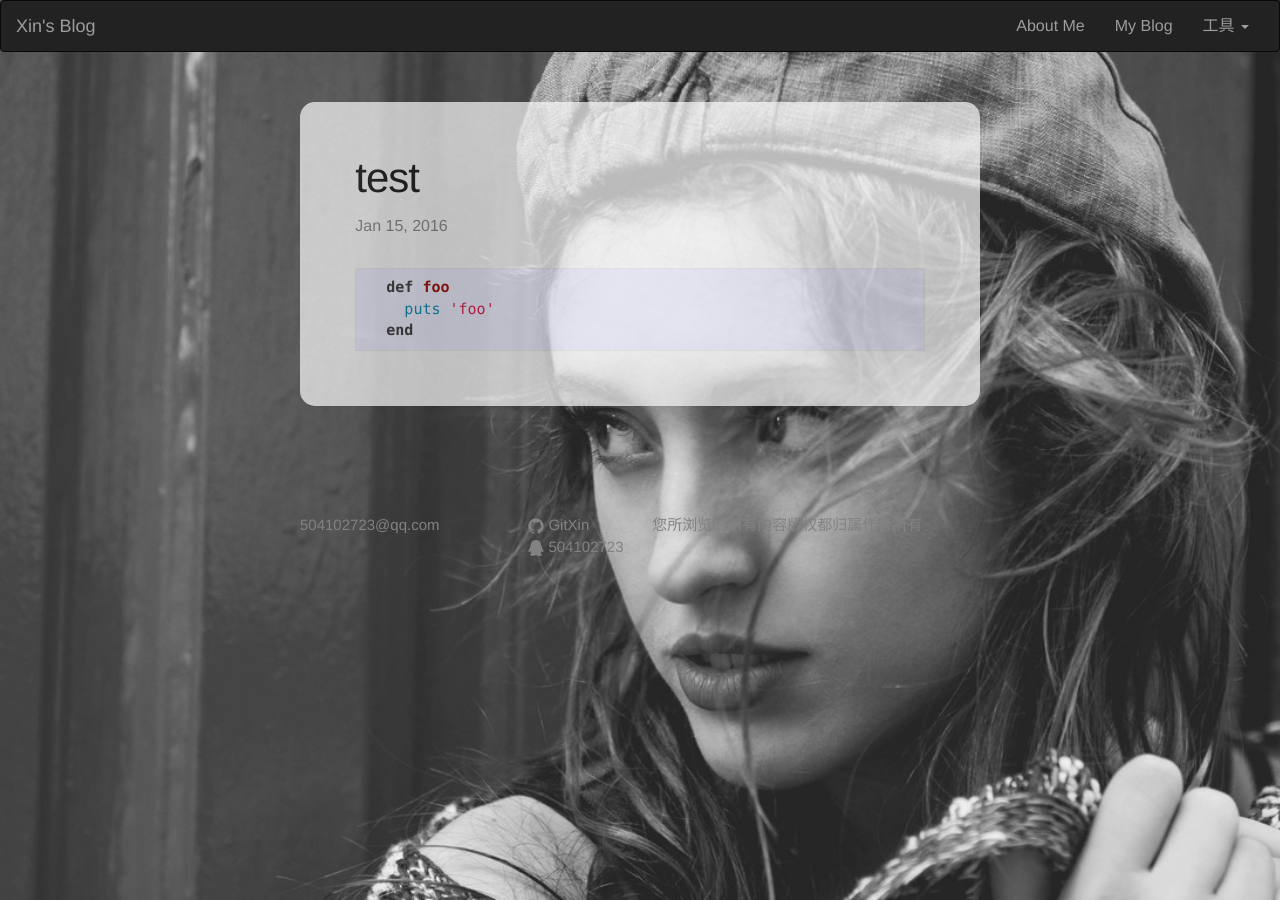
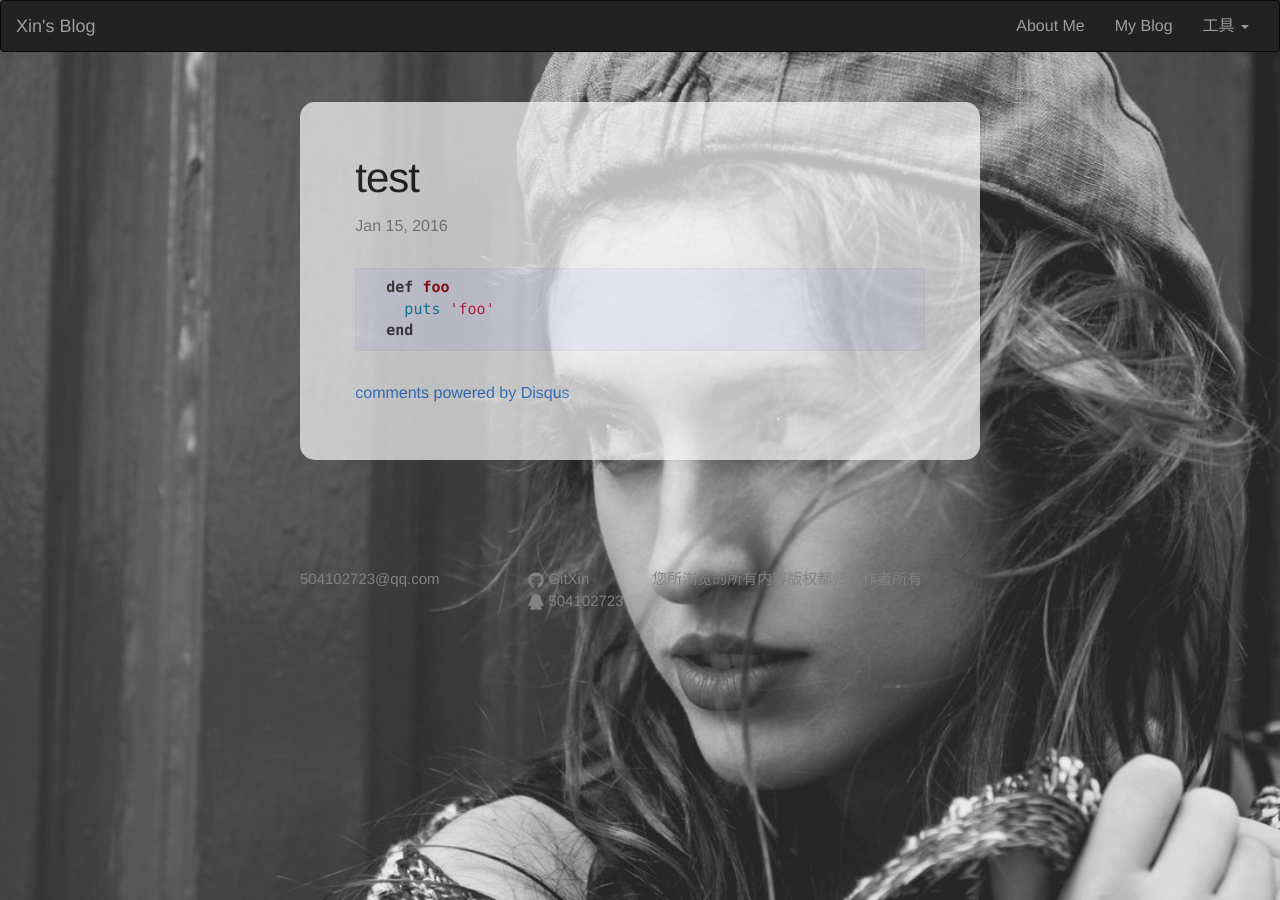
Before and after one commit to GitXin/gitxin.github.io, a Jekyll site: the page built from _posts/2016-01-16-test.md, in a window 1280 px wide. Built offline with Jekyll 4.4.1, drawn with Linux system fonts in a browser that asks for light colours; nearby versions of some CDN libraries; Markdown is read by kramdown in place of the engine named in the settings; comment, search, counter and statistics services are not loaded; some of the changed lines change nothing that is shown.

Commit message:
add disqus comment to the site

```diff
--- a/_layouts/post.html
+++ b/_layouts/post.html
@@ -19,6 +19,24 @@
 
       <div class="post-content" itemprop="articleBody">{{ content }}</div>
 
+      <!-- disqus comments -->
+      <div id="disqus_thread"></div>
+      <script type="text/javascript">
+        /* * * CONFIGURATION VARIABLES: EDIT BEFORE PASTING INTO YOUR WEBPAGE * * */
+        var disqus_shortname = 'disqusxin'; // required: replace example with your forum shortname
+        // var disqus_developer = 1; // Comment out when the site is live
+        var disqus_identifier = "{{ page.url }}";
+
+        /* * * DON'T EDIT BELOW THIS LINE * * */
+        (function() {
+            var dsq = document.createElement('script'); dsq.type = 'text/javascript'; dsq.async = true;
+            dsq.src = '//' + disqus_shortname + '.disqus.com/embed.js';
+            (document.getElementsByTagName('head')[0] || document.getElementsByTagName('body')[0]).appendChild(dsq);
+        })();
+      </script>
+      <noscript>Please enable JavaScript to view the <a href="http://disqus.com/?ref_noscript">comments powered by Disqus.</a></noscript>
+      <a href="http://disqus.com" class="dsq-brlink">comments powered by <span class="logo-disqus">Disqus</span></a>
+
     </article>
   </div>
 </div>
```
